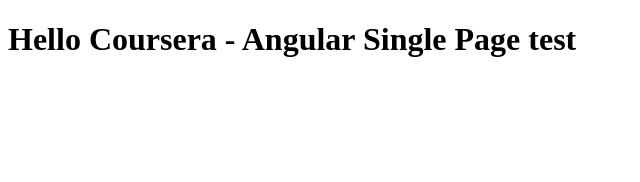
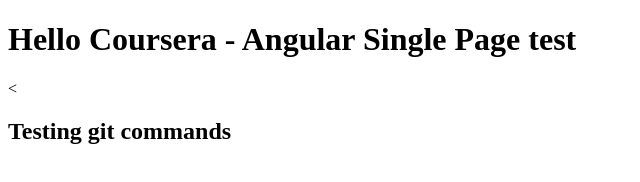
Before and after one commit to suresh4sure-s/coursera_angularjs, a plain HTML site: page index.html in a window 1280 px wide. Shown: the whole page, without its empty margins (0-640 px from the left). Drawn offline with Linux system fonts and the light colour scheme.

Commit message:
First Html File

```diff
--- a/index.html
+++ b/index.html
@@ -6,5 +6,6 @@
   </head>
   <body>
     <h1>Hello Coursera - Angular Single Page test</h1>
+    <<h2>Testing git commands</h2>
   </body>
 </html>
```
